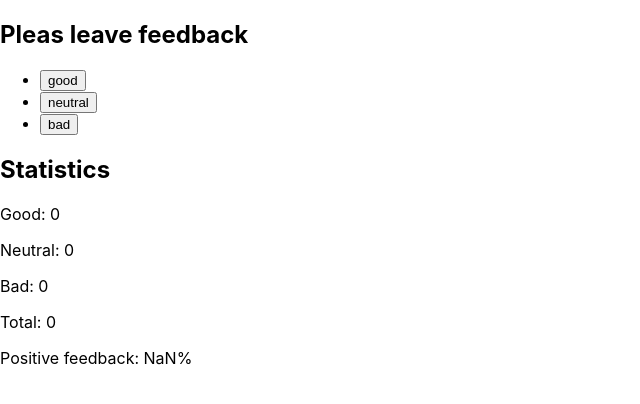
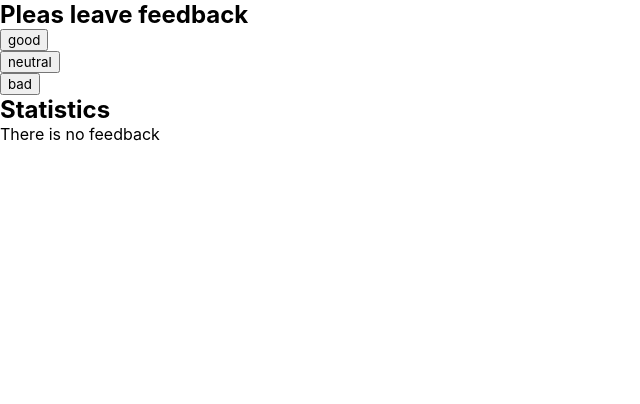
Before and after one commit to kuhai-anna/goit-react-hw-02-feedback, a React (Create React App) app: page / in a window 1280 px wide. Shown: the top 404 px of the page, without its empty margins (0-640 px from the left). Built offline with nearby package versions, Linux system fonts and the light colour scheme.

Commit message:
Add Notification component to App

```diff
--- /dev/null
+++ b/src/GlobalStyle.js
@@ -0,0 +1,52 @@
+import { createGlobalStyle } from 'styled-components';
+
+export const GlobalStyle = createGlobalStyle`
+body {
+  margin: 0;
+  font-family: -apple-system, BlinkMacSystemFont, 'Segoe UI', 'Roboto', 'Oxygen',
+    'Ubuntu', 'Cantarell', 'Fira Sans', 'Droid Sans', 'Helvetica Neue',
+    sans-serif;
+  -webkit-font-smoothing: antialiased;
+  -moz-osx-font-smoothing: grayscale;
+}
+
+code {
+  font-family: source-code-pro, Menlo, Monaco, Consolas, 'Courier New',
+    monospace;
+}
+
+/* reset */
+p,
+h1,
+h2,
+h3,
+h4,
+h5,
+h6 {
+  margin: 0;
+}
+
+img {
+  display: block;
+  max-width: 100%;
+  height: auto;
+}
+
+address {
+  font-style: normal;
+}
+
+button {
+  display: block;
+  font-family: inherit;
+  cursor: pointer;
+}
+
+ul,
+ol {
+  margin: 0;
+  padding: 0;
+
+  list-style: none;
+}
+`;
--- a/src/components/App.jsx
+++ b/src/components/App.jsx
@@ -1,7 +1,9 @@
 import { Component } from 'react';
-import { Section } from 'components/Section/Section';
 import { FeedbackOptions } from 'components/FeedbackOptions/FeedbackOptions';
 import { Statistics } from './Statistics/Statistics';
+import { Notification } from './Notification/Notification';
+import { GlobalStyle } from 'GlobalStyle';
+import { Section } from './Section/Section';
 
 export class App extends Component {
   state = {
@@ -26,14 +28,9 @@ export class App extends Component {
     return Math.round((good * 100) / totalFeedback);
   };
 
-  // leaveFeedback = e => {
-  //   this.setState(prevState => ({
-  //     [e]: prevState[e] + 1,
-  //   }));
-  // };
-
   render() {
     const { good, neutral, bad } = this.state;
+    const total = this.countTotalFeedback(this.state);
 
     return (
       <>
@@ -44,6 +41,7 @@ export class App extends Component {
           />
         </Section>
         <Section title="Statistics">
+          {total ? (
             <Statistics
               good={good}
               neutral={neutral}
@@ -51,7 +49,11 @@ export class App extends Component {
               total={this.countTotalFeedback(this.state)}
               positivePercentage={this.countPositiveFeedbackPercentage(good)}
             />
+          ) : (
+            <Notification message="There is no feedback" />
+          )}
         </Section>
+        <GlobalStyle />
       </>
     );
   }
```
Lines whose indentation alone changed are shown as unchanged.
